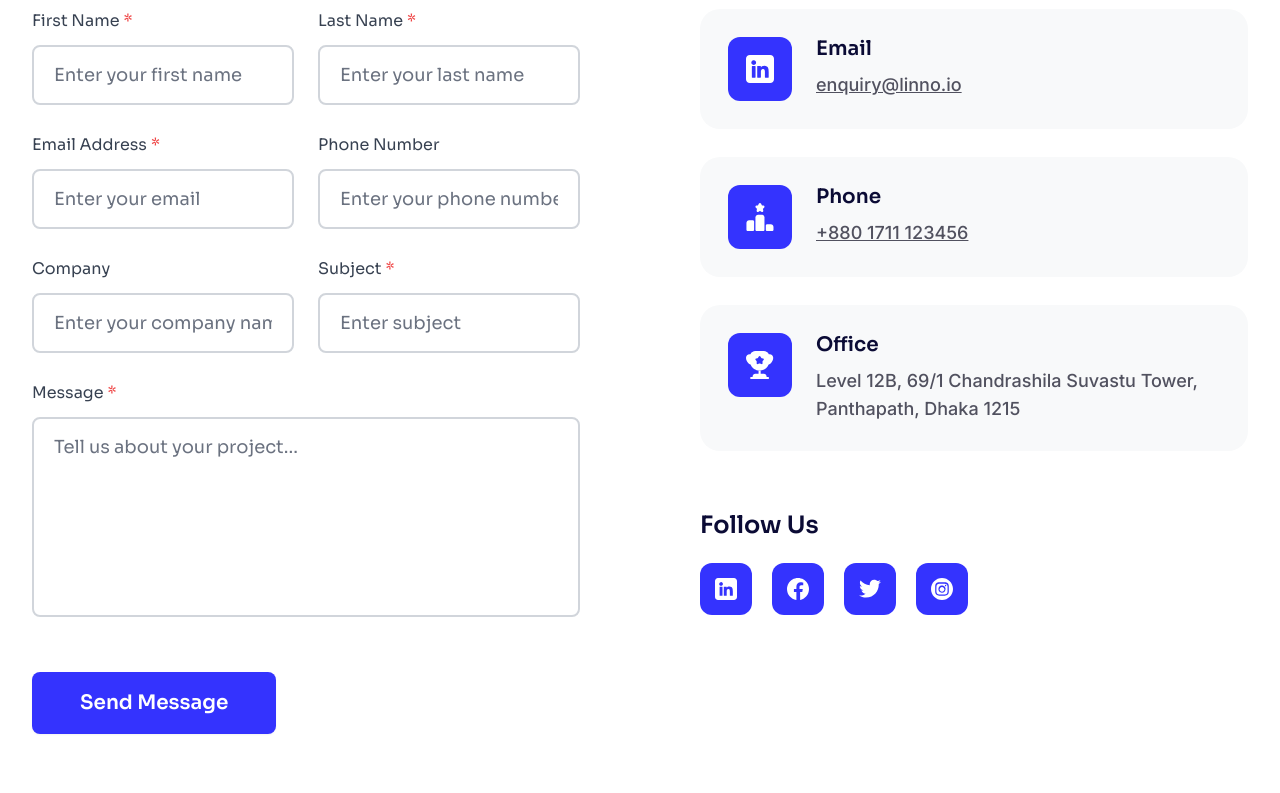
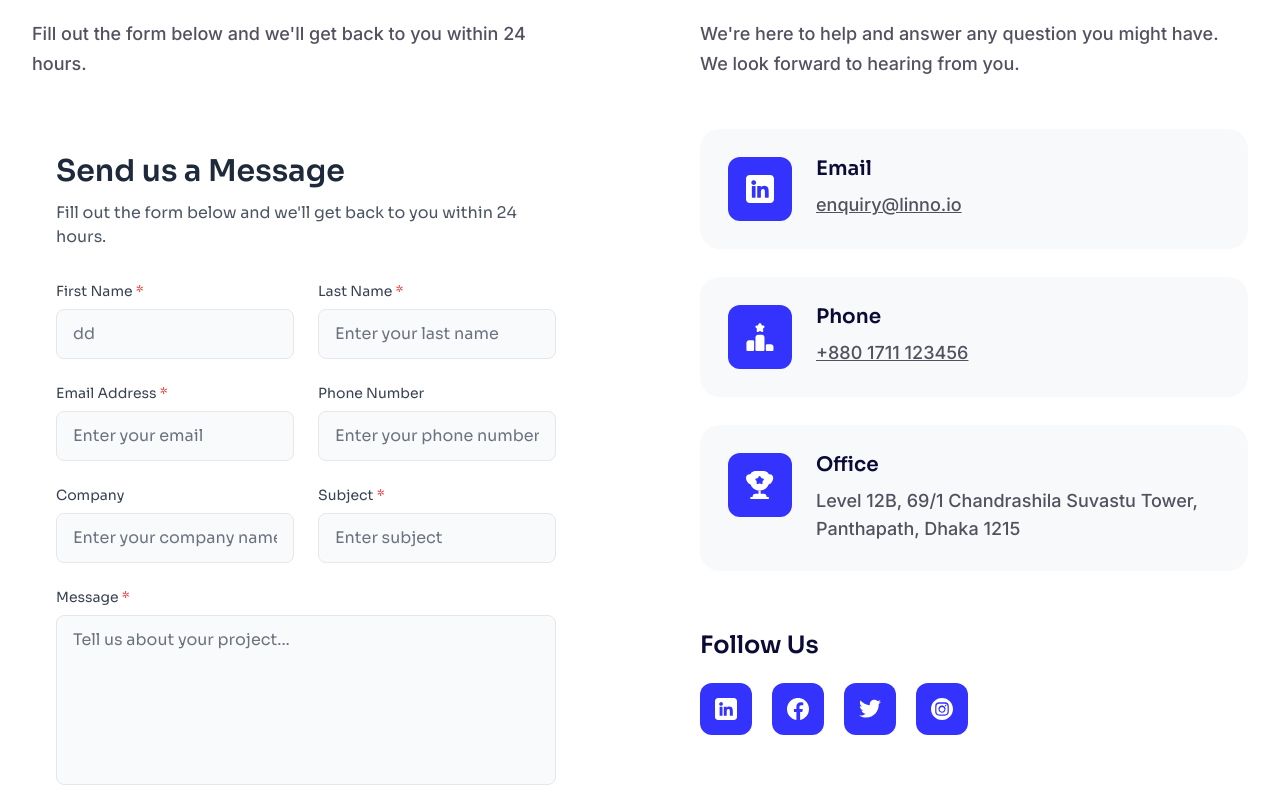
Before and after one commit to CODEREXLTD/Linno-website, a Next.js app: page /contact in a window 1280 px wide. Shown: the part 787-1580 px from the top of the page. Built offline with nearby package versions, Linux system fonts and the light colour scheme.

Commit message:
contact form updateed

```diff
--- a/src/app/contact/Content.jsx
+++ b/src/app/contact/Content.jsx
@@ -3,9 +3,7 @@ import React, { useState, useCallback } from 'react';
 import Image from 'next/image';
 import Header from '@/components/common/Header';
 import Footer from '@/components/common/Footer';
-import Button from '@/components/ui/Button';
-import EditText from '@/components/ui/EditText';
-import Form from './Form';
+import ContactForm from './Form';
 
 const contactInfo = [
     {
@@ -52,62 +50,6 @@ const socialLinks = [
 ];
 
 const ContactPage = () => {
-    const [formData, setFormData] = useState({
-        firstName: '',
-        lastName: '',
-        email: '',
-        phone: '',
-        company: '',
-        subject: '',
-        message: ''
-    });
-    const [loading, setLoading] = useState(false);
-
-    const handleInputChange = useCallback((e) => {
-        const { name, value } = e.target;
-        setFormData(prev => {
-            // Only update if the value actually changed
-            if (prev[name] === value) return prev;
-            return {
-                ...prev,
-                [name]: value
-            };
-        });
-    }, []);
-
-    const handleFormUpdate = useCallback((newData, action) => {
-        if (action === 'submit') {
-            handleSubmit({
-                preventDefault: () => {},
-                target: {}
-            });
-        } else {
-            setFormData(newData);
-        }
-    }, []);
-
-    const handleSubmit = async (e) => {
-        setLoading(true);
-
-        // Simulate API call
-        await new Promise(resolve => setTimeout(resolve, 2000));
-
-        console.log('Form submitted:', formData);
-        setLoading(false);
-
-        // Reset form
-        setFormData({
-            firstName: '',
-            lastName: '',
-            email: '',
-            phone: '',
-            company: '',
-            subject: '',
-            message: ''
-        });
-
-        alert('Thank you for your message! We\'ll get back to you soon.');
-    };
 
     return (
         <div className="w-full bg-white">
@@ -135,7 +77,7 @@ const ContactPage = () => {
             </section>
 
             {/* Main Contact Section */}
-            <section className="w-full bg-white pb-[60px] sm:pb-[80px] lg:pb-[120px]">
+            <section className="w-full bg-white py-[60px] sm:py-[80px] lg:py-[120px]">
                 <div className="w-full max-w-[1440px] mx-auto px-4 sm:px-6 lg:px-8">
                     <div className="grid grid-cols-1 lg:grid-cols-2 gap-[40px] sm:gap-[60px] lg:gap-[80px] xl:gap-[120px]">
 
@@ -150,11 +92,7 @@ const ContactPage = () => {
                                 </p>
                             </div>
 
-                            <Form
-                                data={formData}
-                                onSubmit={handleFormUpdate}
-                                loading={loading}
-                            />
+                            <ContactForm />
                         </div>
 
                         {/* Contact Information */}
--- a/src/app/contact/Form.jsx
+++ b/src/app/contact/Form.jsx
@@ -1,179 +1,168 @@
-'use client';
-import React, { useState } from 'react';
-import Button from '@/components/ui/Button';
-import EditText from '@/components/ui/EditText';
+"use client"
 
-const Form = ({onSubmit, loading }) => {
-    const [firstName, setFirstName] = useState('');
-    const [lastName, setLastName] = useState('');
-    const [email, setEmail] = useState('');
-    const [phone, setPhone] = useState('');
-    const [company, setCompany] = useState('');
-    const [subject, setSubject] = useState('');
-    const [message, setMessage] = useState('');
+import { useState } from "react"
+import Button from "@/components/ui/Button"
+
+export default function ContactForm() {
+  const [formData, setFormData] = useState({
+    firstName: "",
+    lastName: "",
+    email: "",
+    phone: "",
+    company: "",
+    subject: "",
+    message: "",
+  })
 
   const handleInputChange = (e) => {
-        // Let the parent handle the state change
-        const { name, value } = e.target;
-        switch (name) {
-            case 'firstName':
-                setFirstName(value);
-                break;
-            case 'lastName':
-                setLastName(value);
-                break;
-            case 'email':
-                setEmail(value);
-                break;
-            case 'phone':
-                setPhone(value);
-                break;
-            case 'company':
-                setCompany(value);
-                break;
-            case 'subject':
-                setSubject(value);
-                break;
-            case 'message':
-                setMessage(value);
-                break;
-            default:
-                break;
+    const { name, value } = e.target
+    setFormData((prev) => ({
+      ...prev,
+      [name]: value,
+    }))
   }
-    };
 
-    const handleFormSubmit = async (e) => {
-        e.preventDefault();
-        if (onSubmit) {
-            const data = {
-                firstName,
-                lastName,
-                email,
-                phone,
-                company,
-                subject,
-                message
+  const handleSubmit = (e) => {
+    e.preventDefault()
+    console.log("Form submitted:", formData)
+    alert("Thank you for your message! We'll get back to you soon.")
   }
-            onSubmit(data, 'submit');
-        }
-    };
 
   return (
-        <form onSubmit={handleFormSubmit} className="space-y-[20px] sm:space-y-[24px] lg:space-y-[28px]">
-            {/* Name Fields */}
-            <div className="grid grid-cols-1 sm:grid-cols-2 gap-[16px] sm:gap-[20px] lg:gap-[24px]">
+    <div className="max-w-2xl mx-auto p-6">
+      <div className="mb-8">
+        <h1 className="text-3xl font-semibold text-slate-800 mb-3">Send us a Message</h1>
+        <p className="text-gray-600 text-base">Fill out the form below and we'll get back to you within 24 hours.</p>
+      </div>
+
+      <form onSubmit={handleSubmit} className="space-y-6">
+        {/* First Name and Last Name Row */}
+        <div className="grid grid-cols-1 md:grid-cols-2 gap-6">
           <div>
-                    <EditText
+            <label htmlFor="firstName" className="block text-sm font-medium text-gray-700 mb-2">
+              First Name <span className="text-red-500">*</span>
+            </label>
+            <input
+              type="text"
               id="firstName"
               name="firstName"
-                        label="First Name"
-                        placeholder="Enter your first name"
-                        value={firstName || ''}
+              value={formData.firstName}
               onChange={handleInputChange}
+              placeholder="dd"
               required
-                        className="border-gray-300 focus:border-[#3433fe] focus:ring-[#3433fe]"
+              className="w-full px-4 py-3 border border-gray-200 rounded-lg bg-gray-50 text-gray-900 placeholder-gray-500 focus:outline-none focus:ring-2 focus:ring-blue-500 focus:border-transparent"
             />
           </div>
           <div>
-                    <EditText
+            <label htmlFor="lastName" className="block text-sm font-medium text-gray-700 mb-2">
+              Last Name <span className="text-red-500">*</span>
+            </label>
+            <input
+              type="text"
               id="lastName"
               name="lastName"
-                        label="Last Name"
+              value={formData.lastName}
+              onChange={handleInputChange}
               placeholder="Enter your last name"
-                        value={lastName || ''}
-                        onChange={handleInputChange}
               required
-                        className="border-gray-300 focus:border-[#3433fe] focus:ring-[#3433fe]"
+              className="w-full px-4 py-3 border border-gray-200 rounded-lg bg-gray-50 text-gray-900 placeholder-gray-500 focus:outline-none focus:ring-2 focus:ring-blue-500 focus:border-transparent"
             />
           </div>
         </div>
 
-            {/* Email and Phone */}
-            <div className="grid grid-cols-1 sm:grid-cols-2 gap-[16px] sm:gap-[20px] lg:gap-[24px]">
+        {/* Email and Phone Row */}
+        <div className="grid grid-cols-1 md:grid-cols-2 gap-6">
           <div>
-                    <EditText
+            <label htmlFor="email" className="block text-sm font-medium text-gray-700 mb-2">
+              Email Address <span className="text-red-500">*</span>
+            </label>
+            <input
+              type="email"
               id="email"
               name="email"
-                        type="email"
-                        label="Email Address"
+              value={formData.email}
+              onChange={handleInputChange}
               placeholder="Enter your email"
-                        value={email || ''}
-                        onChange={handleInputChange}
               required
-                        className="border-gray-300 focus:border-[#3433fe] focus:ring-[#3433fe]"
+              className="w-full px-4 py-3 border border-gray-200 rounded-lg bg-gray-50 text-gray-900 placeholder-gray-500 focus:outline-none focus:ring-2 focus:ring-blue-500 focus:border-transparent"
             />
           </div>
           <div>
-                    <EditText
+            <label htmlFor="phone" className="block text-sm font-medium text-gray-700 mb-2">
+              Phone Number
+            </label>
+            <input
+              type="tel"
               id="phone"
               name="phone"
-                        type="tel"
-                        label="Phone Number"
+              value={formData.phone}
+              onChange={handleInputChange}
               placeholder="Enter your phone number"
-                        value={phone || ''}
-                        onChange={handleInputChange}
-                        className="border-gray-300 focus:border-[#3433fe] focus:ring-[#3433fe]"
+              className="w-full px-4 py-3 border border-gray-200 rounded-lg bg-gray-50 text-gray-900 placeholder-gray-500 focus:outline-none focus:ring-2 focus:ring-blue-500 focus:border-transparent"
             />
           </div>
         </div>
 
-            {/* Company and Subject */}
-            <div className="grid grid-cols-1 sm:grid-cols-2 gap-[16px] sm:gap-[20px] lg:gap-[24px]">
+        {/* Company and Subject Row */}
+        <div className="grid grid-cols-1 md:grid-cols-2 gap-6">
           <div>
-                    <EditText
+            <label htmlFor="company" className="block text-sm font-medium text-gray-700 mb-2">
+              Company
+            </label>
+            <input
+              type="text"
               id="company"
               name="company"
-                        label="Company"
+              value={formData.company}
+              onChange={handleInputChange}
               placeholder="Enter your company name"
-                        value={company || ''}
-                        onChange={handleInputChange}
-                        className="border-gray-300 focus:border-[#3433fe] focus:ring-[#3433fe]"
+              className="w-full px-4 py-3 border border-gray-200 rounded-lg bg-gray-50 text-gray-900 placeholder-gray-500 focus:outline-none focus:ring-2 focus:ring-blue-500 focus:border-transparent"
             />
           </div>
           <div>
-                    <EditText
+            <label htmlFor="subject" className="block text-sm font-medium text-gray-700 mb-2">
+              Subject <span className="text-red-500">*</span>
+            </label>
+            <input
+              type="text"
               id="subject"
               name="subject"
-                        label="Subject"
+              value={formData.subject}
+              onChange={handleInputChange}
               placeholder="Enter subject"
-                        value={subject || ''}
-                        onChange={handleInputChange}
               required
-                        className="border-gray-300 focus:border-[#3433fe] focus:ring-[#3433fe]"
+              className="w-full px-4 py-3 border border-gray-200 rounded-lg bg-gray-50 text-gray-900 placeholder-gray-500 focus:outline-none focus:ring-2 focus:ring-blue-500 focus:border-transparent"
             />
           </div>
         </div>
 
-            {/* Message */}
+        {/* Message Field */}
         <div>
-                <EditText
+          <label htmlFor="message" className="block text-sm font-medium text-gray-700 mb-2">
+            Message <span className="text-red-500">*</span>
+          </label>
+          <textarea
             id="message"
             name="message"
-                    label="Message"
+            value={formData.message}
+            onChange={handleInputChange}
             placeholder="Tell us about your project..."
-                    value={message || ''}
-                    onChange={handleInputChange}
-                    multiline={true}
+            required
             rows={6}
-                    required
-                    className="border-gray-300 focus:border-[#3433fe] focus:ring-[#3433fe] resize-none"
+            className="w-full px-4 py-3 border border-gray-200 rounded-lg bg-gray-50 text-gray-900 placeholder-gray-500 focus:outline-none focus:ring-2 focus:ring-blue-500 focus:border-transparent resize-none"
           />
         </div>
 
         {/* Submit Button */}
-            <div className="pt-[10px] sm:pt-[15px] lg:pt-[20px]">
+        <div>
           <Button
             type="submit"
-                    variant="primary"
-                    size="lg"
-                    loading={loading}
-                    className="w-full sm:w-auto min-w-[200px] text-[16px] sm:text-[18px] lg:text-[20px] font-sora font-semibold leading-[20px] sm:leading-[23px] lg:leading-[26px] text-[#ffffff] bg-[#3433fe] rounded-[10px] pt-[14px] sm:pt-[16px] lg:pt-[18px] pr-[32px] sm:pr-[40px] lg:pr-[48px] pb-[14px] sm:pb-[16px] lg:pb-[18px] pl-[32px] sm:pl-[40px] lg:pl-[48px] hover:bg-[#2d2bdb] active:bg-[#2622c4] transition-all duration-200"
+            className="bg-blue-600 hover:bg-blue-700 text-white font-medium px-8 py-3 rounded-lg transition-colors duration-200"
           >
-                    {loading ? 'Sending...' : 'Send Message'}
+            Send Message
           </Button>
         </div>
       </form>
-    );
-};
-
-export default Form;
+    </div>
+  )
+}
```
Lines whose indentation alone changed are shown as unchanged.
